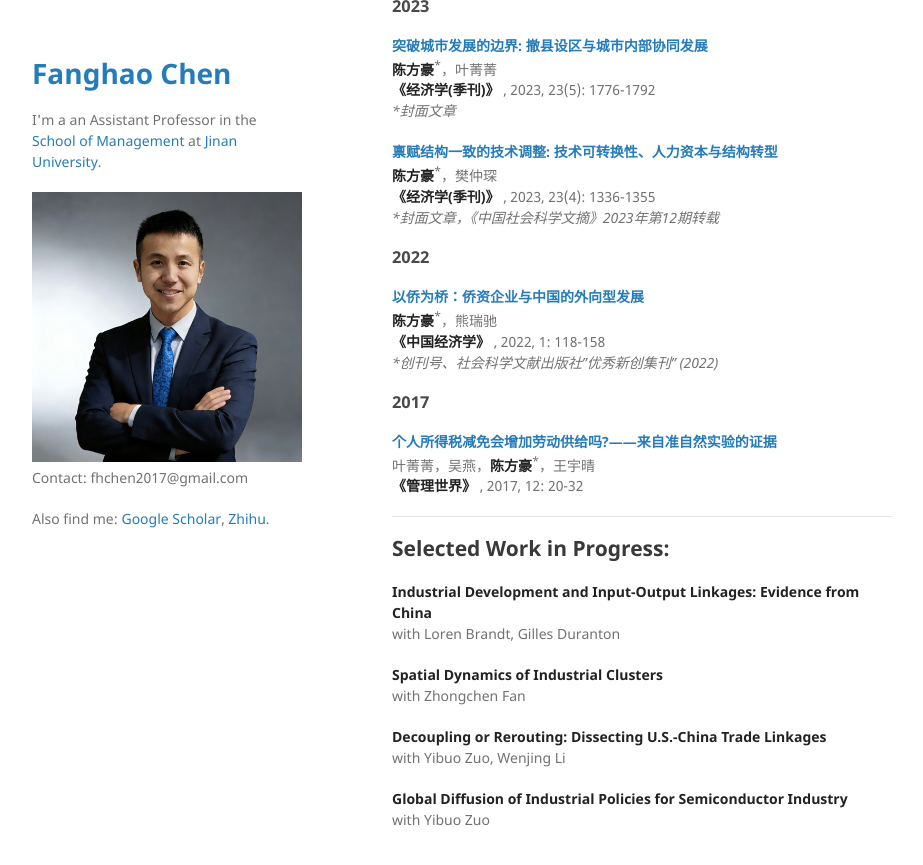
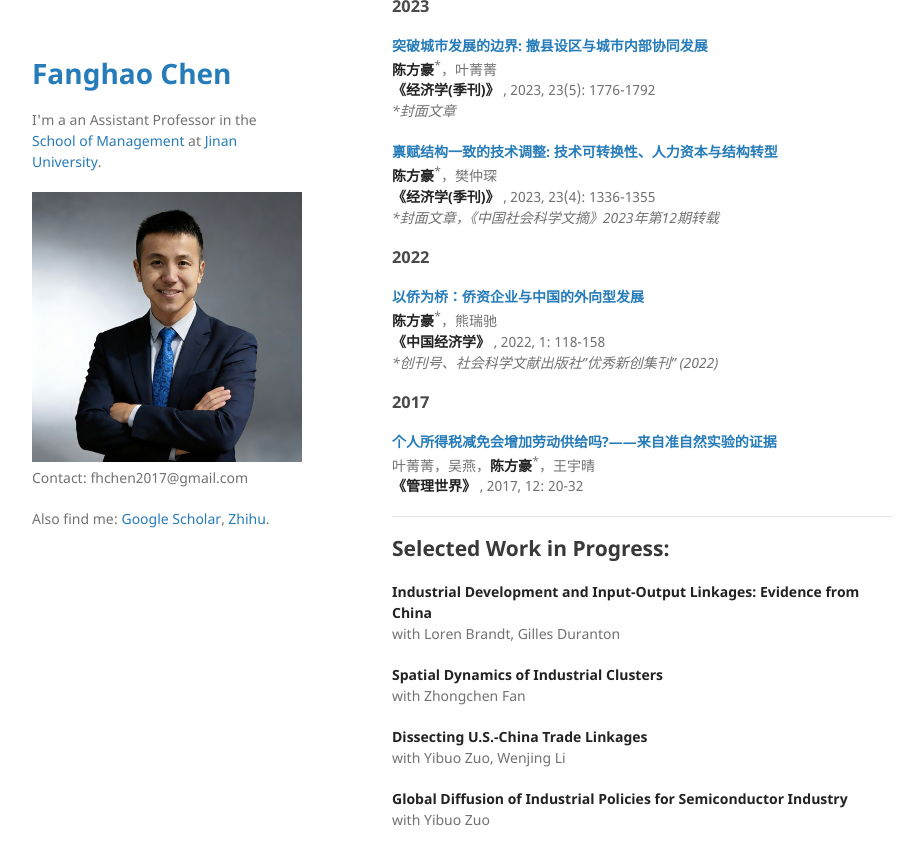
Before and after one commit to FanghaoChen/homepage, a Jekyll site: the page built from research.md, in a window 1280 px wide and 900 px high, scrolled down 1097 px. Shown: the top 865 px of the window, without its empty margins (178-1101 px from the left). Built offline with Jekyll 4.4.1, drawn with Linux system fonts in a browser that asks for light colours.

Commit message:
Update research.md

```diff
--- a/research.md
+++ b/research.md
@@ -83,7 +83,7 @@ with Loren Brandt, Gilles Duranton
 **Spatial Dynamics of Industrial Clusters** <br/>
 with Zhongchen Fan
 
-**Decoupling or Rerouting: Dissecting U.S.-China Trade Linkages** <br/>
+**Dissecting U.S.-China Trade Linkages** <br/>
 with Yibuo Zuo, Wenjing Li
 
 **Global Diffusion of Industrial Policies for Semiconductor Industry** <br/>
```
